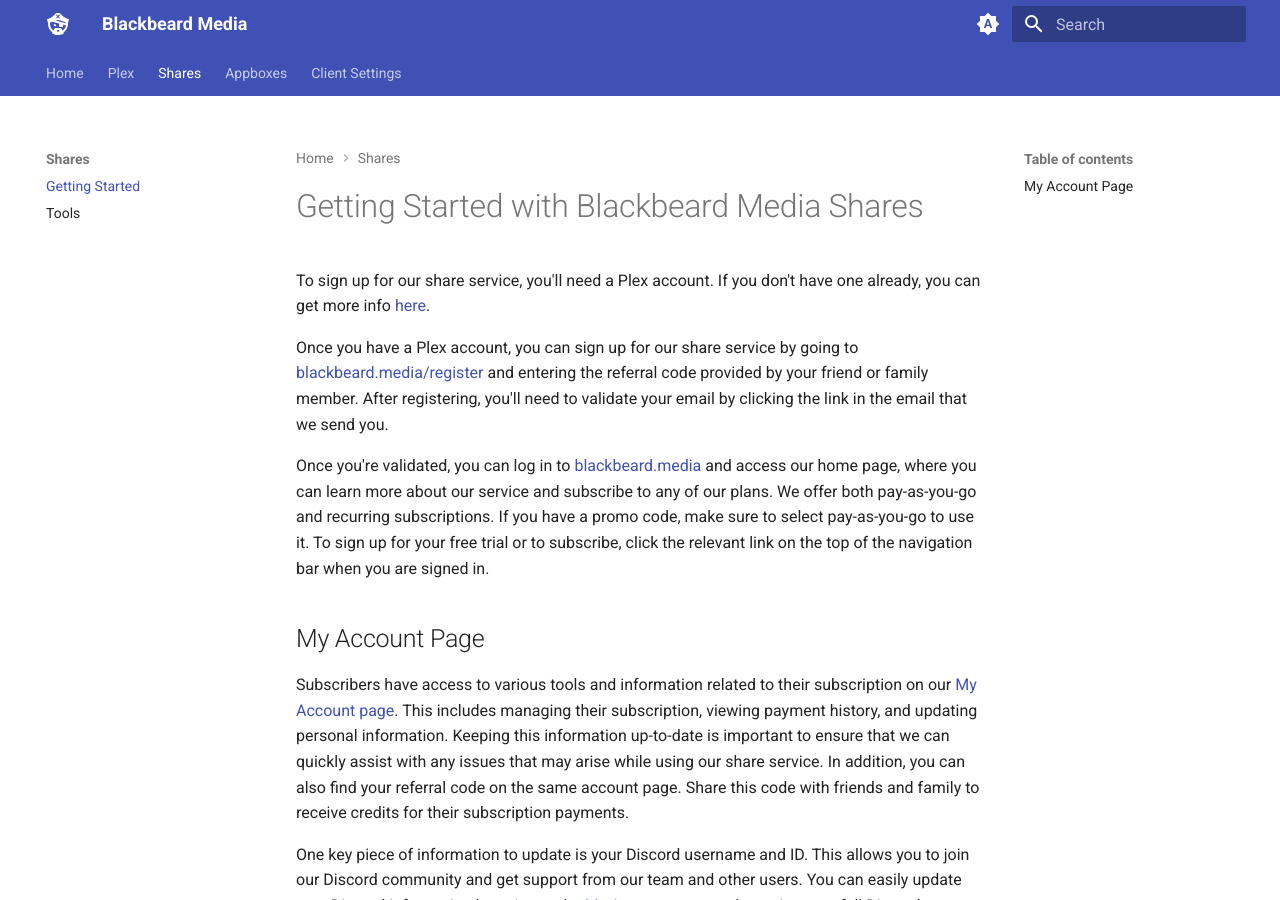
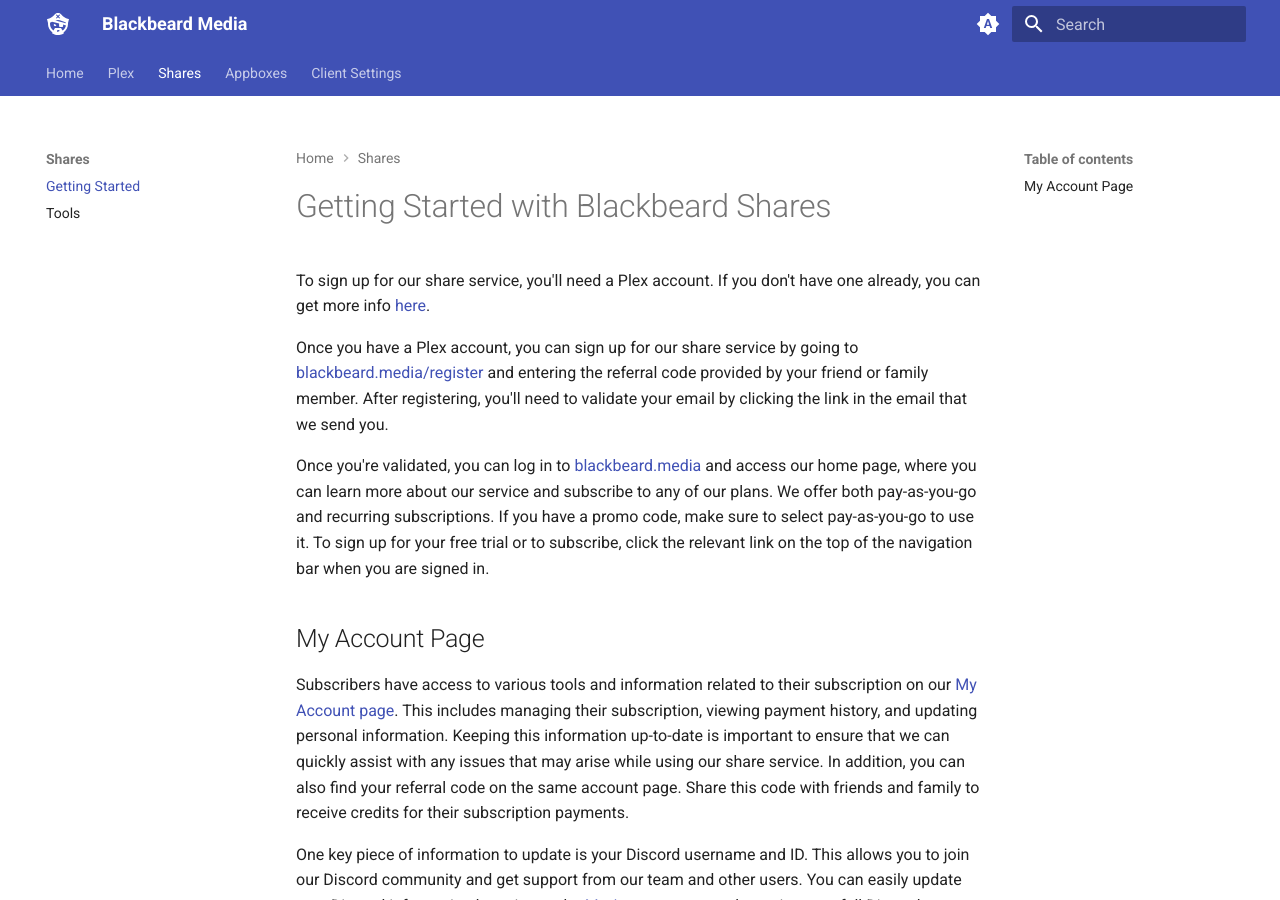
Before and after one commit to neomedia6989/docs-2, an MkDocs documentation site: the page built from docs/shares/getting-started.md, in a window 1280 px wide and 900 px high. Built offline with MkDocs 1.6.1 and Material for MkDocs 9.7.7, drawn with Linux system fonts in a browser that asks for light colours.

Commit message:
Update getting-started.md

```diff
--- a/docs/shares/getting-started.md
+++ b/docs/shares/getting-started.md
@@ -1,4 +1,4 @@
-# Getting Started with Blackbeard Media Shares
+# Getting Started with Blackbeard Shares
 
 To sign up for our share service, you'll need a Plex account. If you don't have one already, you can get more info [here](../plex/getting-started.md).
 
```
